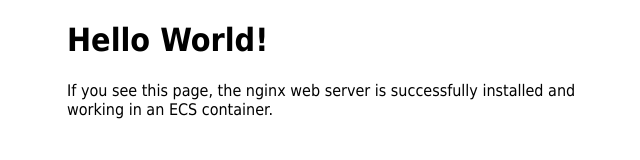
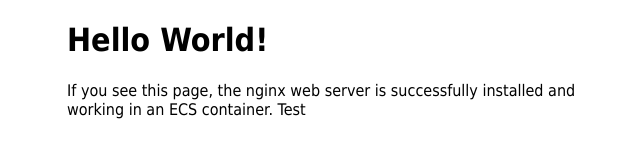
Before and after one commit to seavba/fargate-dummy, a plain HTML site: page app/index.html in a window 1280 px wide. Shown: the full height of the page, 293-933 px from the left. Drawn offline with Linux system fonts and the light colour scheme.

Commit message:
Testing deployment

```diff
--- a/app/index.html
+++ b/app/index.html
@@ -10,6 +10,6 @@
   </head>
   <body>
     <h1>Hello World!</h1>
-    <p>If you see this page, the nginx web server is successfully installed and working in an ECS container.</p>
+    <p>If you see this page, the nginx web server is successfully installed and working in an ECS container. Test</p>
   </body>
 </html>
```
